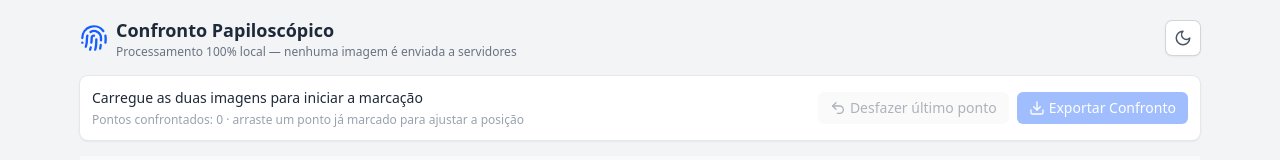
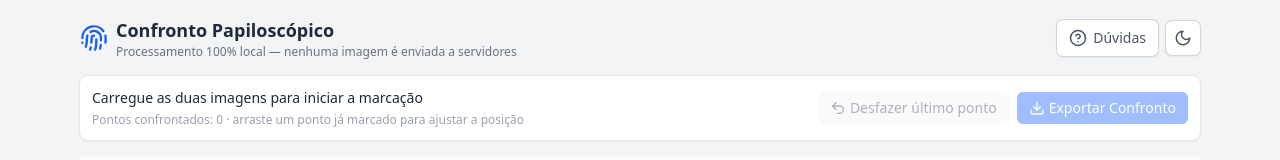
Before and after one commit to InVictorLopes/confronto-papiloscopico, a React (Vite) app: page / in a window 1280 px wide. Shown: the top 160 px of the page. Built offline with nearby package versions, Linux system fonts and the light colour scheme.

Commit message:
Adiciona link de duvidas para o manual no cabecalho

```diff
--- a/src/App.tsx
+++ b/src/App.tsx
@@ -1,6 +1,6 @@
 import { useRef, useState } from 'react'
 import html2canvas from 'html2canvas-pro'
-import { Fingerprint, Hash, Moon, MoveUpRight, Sun } from 'lucide-react'
+import { Fingerprint, Hash, HelpCircle, Moon, MoveUpRight, Sun } from 'lucide-react'
 import type { AppState, Coordinate, ImageSlot, ImageTransform } from './types'
 import { DEFAULT_IMAGE_TRANSFORM } from './types'
 import ImagePanel from './components/ImagePanel'
@@ -10,6 +10,8 @@ import Magnifier from './components/Magnifier'
 import ExportDialog from './components/ExportDialog'
 import { DEFAULT_MARKER_COLOR } from './colorPalette'
 import { useTheme } from './useTheme'
+
+const MANUAL_URL = 'https://claude.ai/code/artifact/f34adef2-ef2b-45fb-9b80-43e519df7b9c'
 
 const DEFAULT_MARKER_SIZE = 18
 const MIN_MARKER_SIZE = 12
@@ -205,6 +207,16 @@ export default function App() {
             Processamento 100% local — nenhuma imagem é enviada a servidores
           </p>
         </div>
+        <a
+          href={MANUAL_URL}
+          target="_blank"
+          rel="noopener noreferrer"
+          className="flex items-center gap-1.5 rounded-md bg-white px-3 py-2 text-sm font-medium text-gray-600 shadow-sm ring-1 ring-gray-300 hover:bg-gray-50 dark:bg-gray-800 dark:text-gray-300 dark:ring-gray-600 dark:hover:bg-gray-700"
+          title="Abrir o manual de uso"
+        >
+          <HelpCircle size={18} />
+          Dúvidas
+        </a>
         <button
           onClick={toggleTheme}
           className="rounded-md bg-white p-2 text-gray-600 shadow-sm ring-1 ring-gray-300 hover:bg-gray-50 dark:bg-gray-800 dark:text-gray-300 dark:ring-gray-600 dark:hover:bg-gray-700"
```
